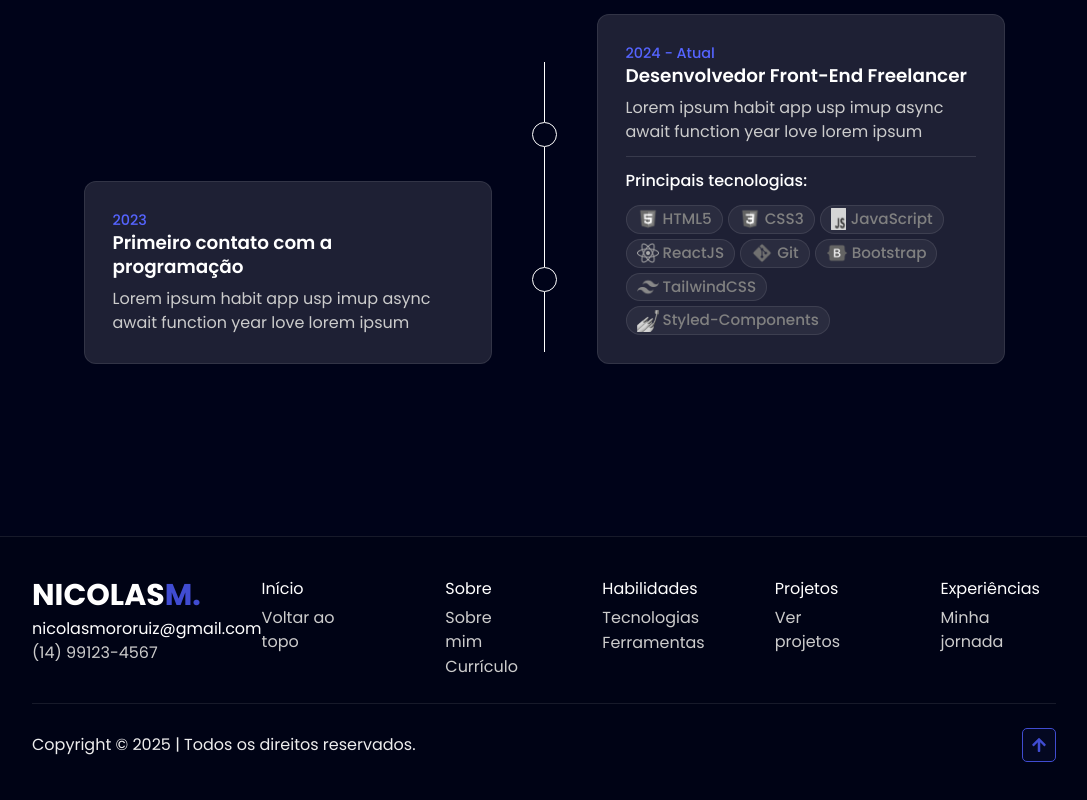
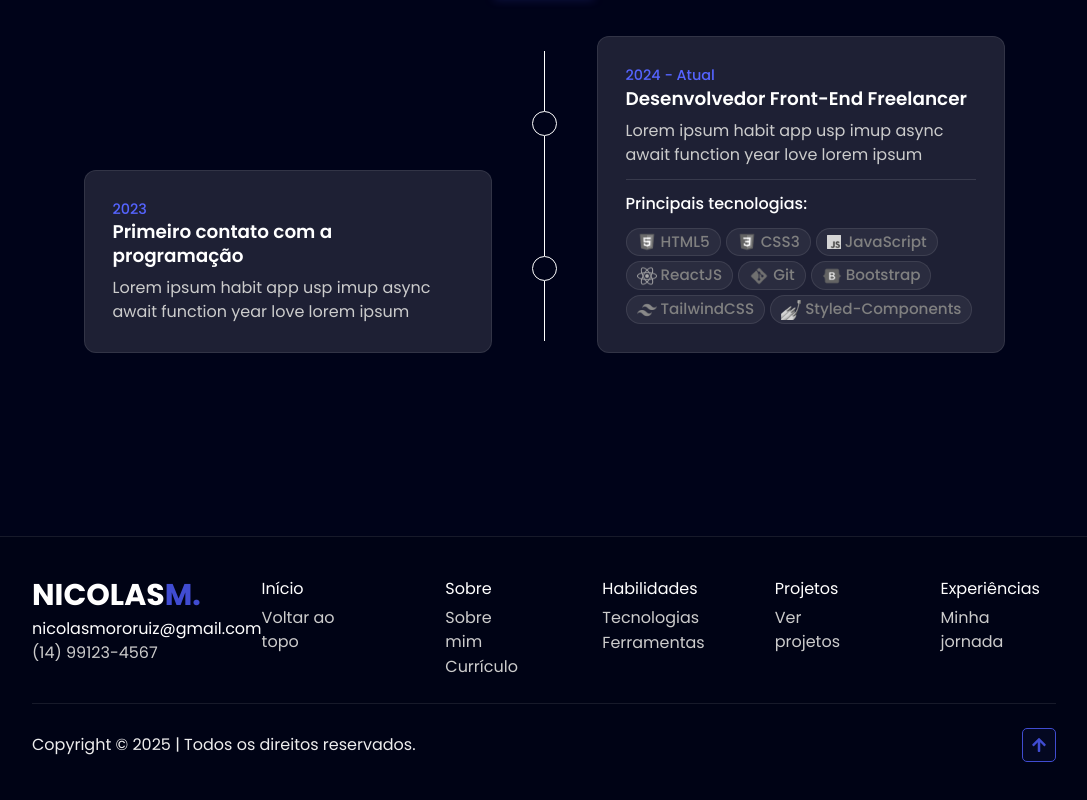
Before and after one commit to nickzmoro/Meu-Portfolio_2025, a React (Vite) app: page / in a window 1280 px wide. Shown: the part 3464-4264 px from the top of the page, without its empty margins (96-1183 px from the left). Built offline with nearby package versions, Linux system fonts and the light colour scheme.

Commit message:
fix: bug in style of image on experience section

```diff
--- a/src/components/card/cardXp.jsx
+++ b/src/components/card/cardXp.jsx
@@ -24,10 +24,10 @@ const CardXp = ({ date, title, description, technologies }) => {
                       src={item.img}
                       alt={item.name}
                       className={`${
-                        item.name === "JavaScript" && "Styled-Components"
-                          ? "w-[15px] h-[15px] mr-[1px]"
-                          : "w-[22px]"
-                      } h-[22px] saturate-0 group-hover:saturate-100 transition-all ease-in-out duration-200`}
+                        item.name === "JavaScript"
+                          ? "rounded-[2px] py-[3px]"
+                          : "w-[20px]"
+                      } h-[20px] saturate-0 group-hover:saturate-100 transition-all ease-in-out duration-200`}
                     ></img>
                     <p className="text-[#808080] text-[0.95rem] font-[500] group-hover:text-[#ffffffc4] transition-all ease-in-out duration-200">
                       {item.name}
```
